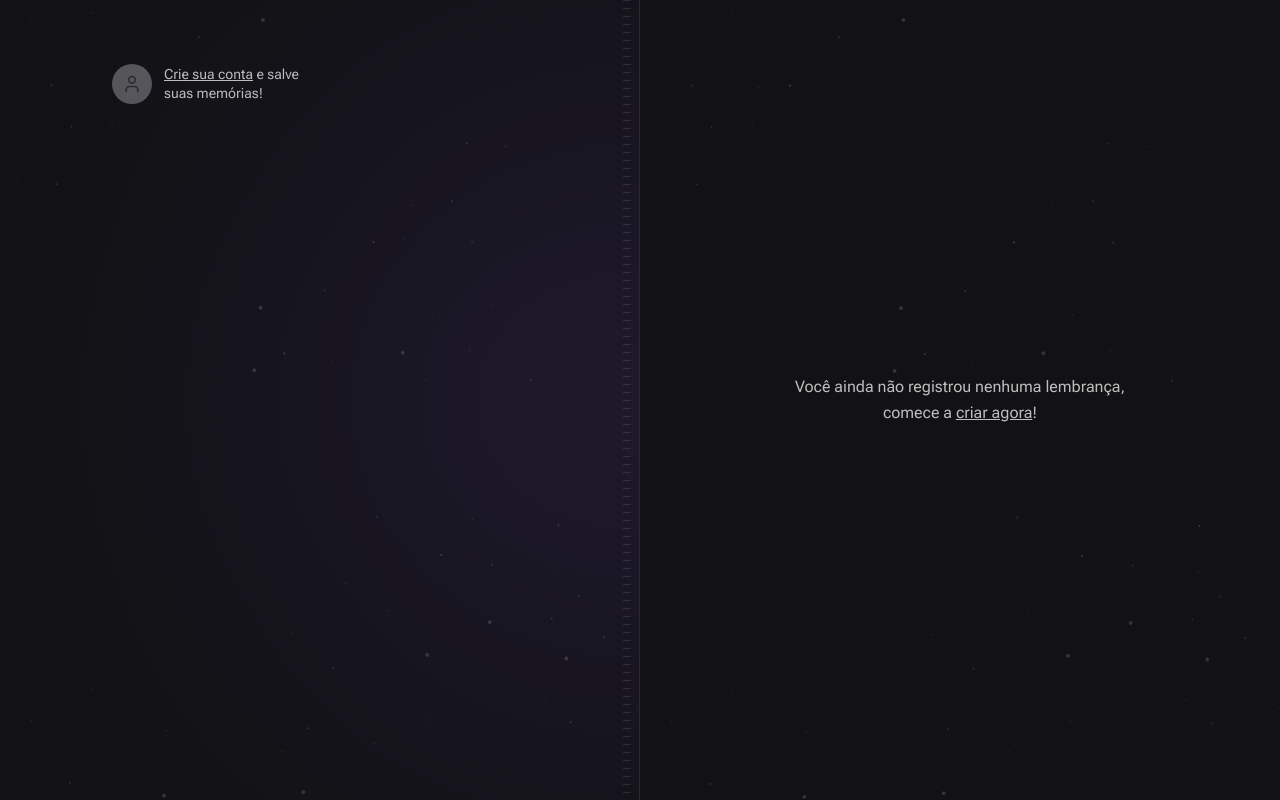
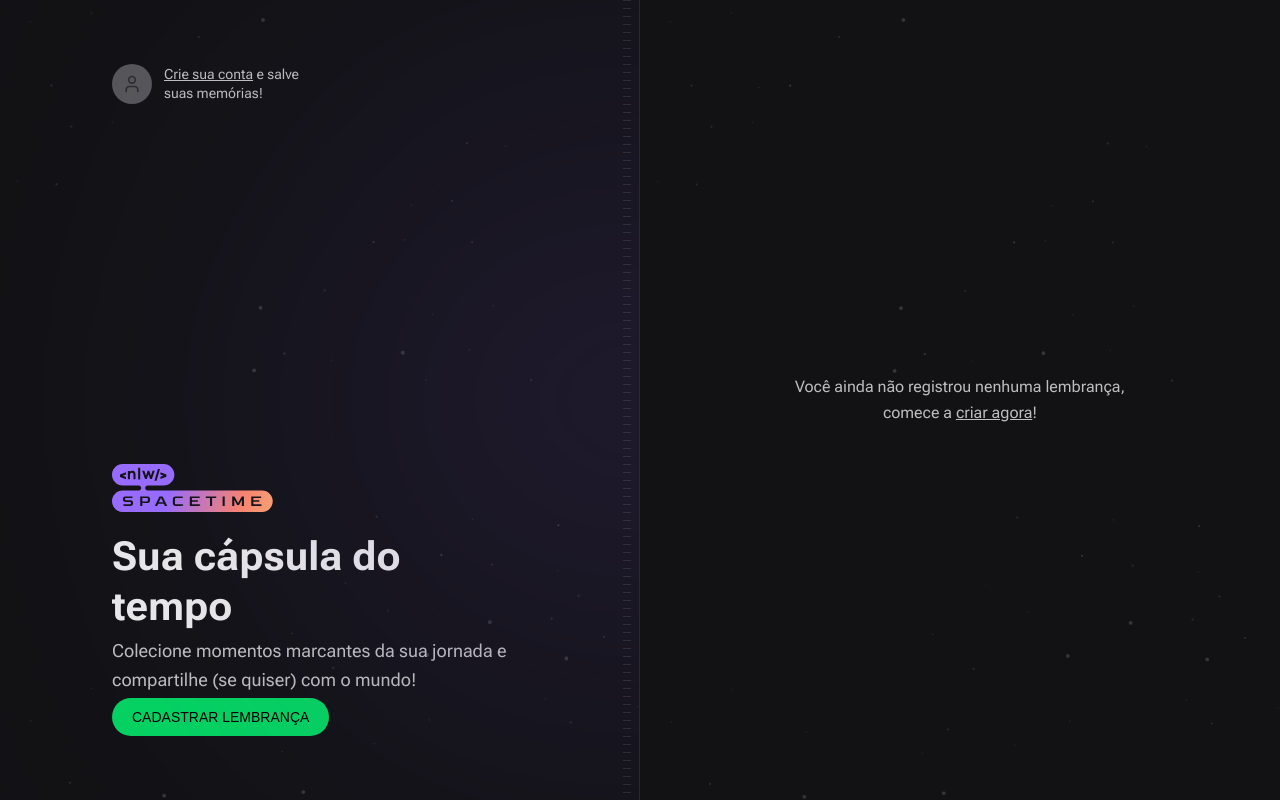
Before and after one commit to paulohmoreira/spacetime-web, a Next.js app: page / in a window 1280 px wide. Built offline with nearby package versions, Linux system fonts and the light colour scheme; a web font is replaced by a local one.

Commit message:
feat: add main element
h1 and a button to add memories (not working yet)

```diff
--- a/src/app/page.tsx
+++ b/src/app/page.tsx
@@ -1,4 +1,7 @@
 import { User } from 'lucide-react'
+import Image from 'next/image'
+
+import logo from '../assets/nlw-spacetime-logo.svg'
 
 export default function Home() {
   return (
@@ -24,6 +27,26 @@
             memórias!
           </p>
         </a>
+
+        {/* Sign in */}
+        <div className="space-y-5">
+          <Image src={logo} alt="Spacetime" />
+          <div className="max-w-[420px] space-y-1">
+            <h1 className="text-5xl font-bold leading-tight text-gray-50">
+              Sua cápsula do tempo
+            </h1>
+            <p className="text-lg leading-relaxed">
+              Colecione momentos marcantes da sua jornada e compartilhe (se
+              quiser) com o mundo!
+            </p>
+            <a
+              className="inline-block rounded-full bg-green-500 px-5 py-3 font-alt text-sm uppercase leading-none text-black hover:bg-green-600"
+              href=""
+            >
+              CADASTRAR LEMBRANÇA
+            </a>
+          </div>
+        </div>
       </div>
 
       {/* Right */}
--- a/tailwind.config.js
+++ b/tailwind.config.js
@@ -60,6 +60,10 @@
         stripes: '100% 8px',
       },
 
+      fontSize: {
+        '5xl': '2.5rem',
+      },
+
       blur: {
         full: '194px',
       },
```
Also changed, not shown: src/assets/nlw-spacetime-logo.svg (added).
